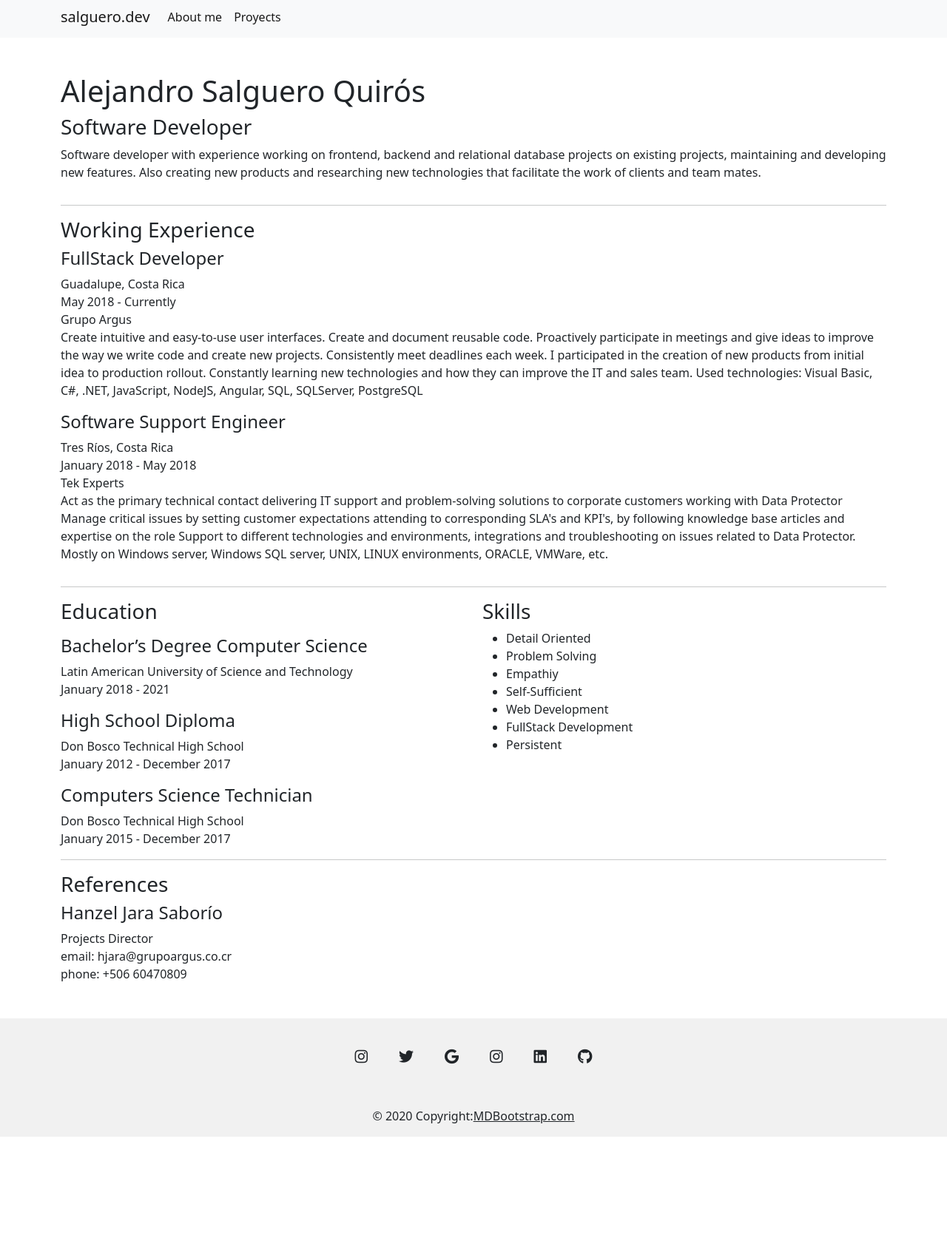
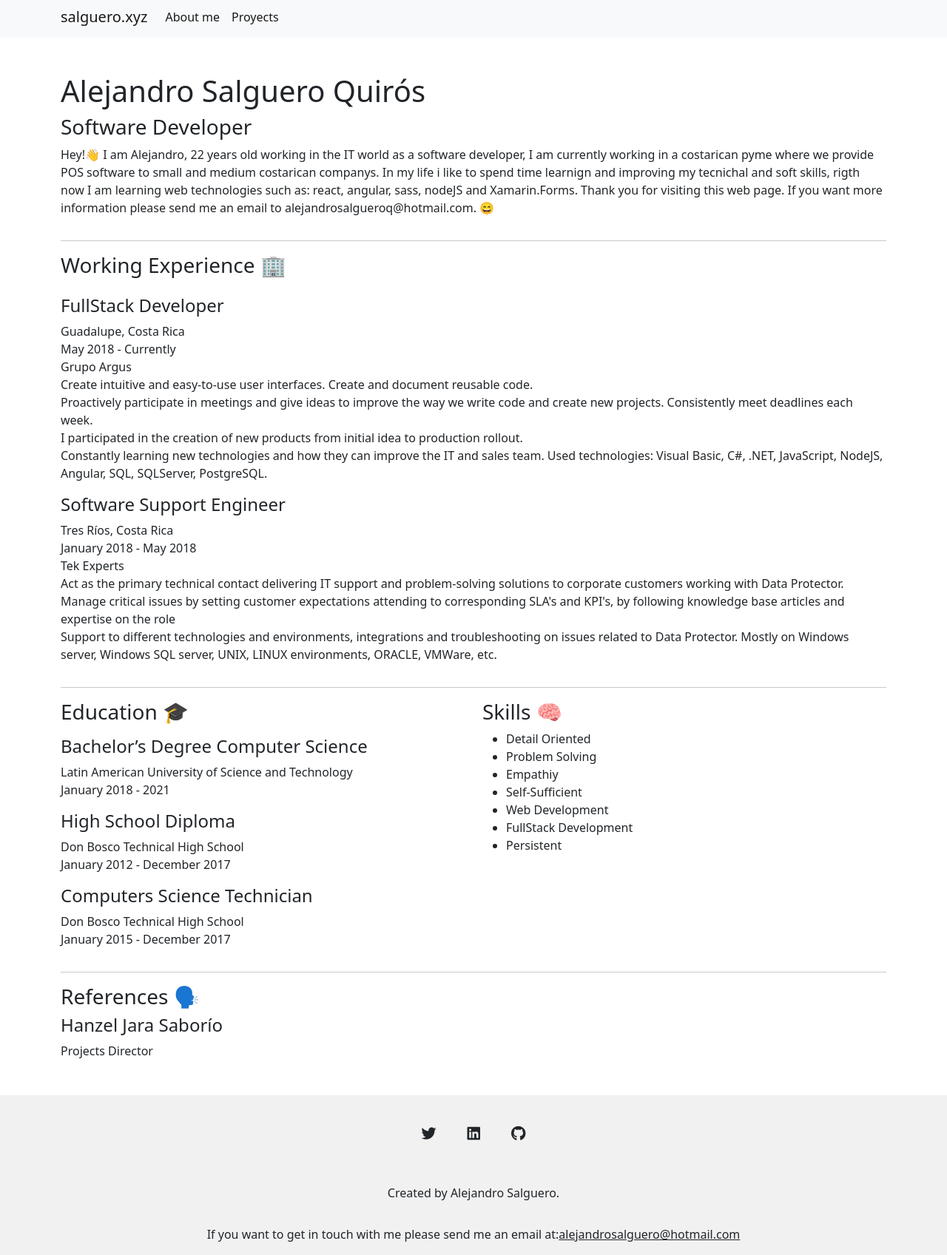
Before and after one commit to alejasalqs/alejo-cv, a React app: page /about in a window 1280 px wide. Shown: the part 5-1702 px from the top of the page at 74% size. Before the commit the page ends 1542 px from the top, so only its background shows below. Built offline with nearby package versions, Linux system fonts and the light colour scheme.

Commit message:
Cambios en contenido

```diff
--- a/public/index.html
+++ b/public/index.html
@@ -7,7 +7,8 @@
     <meta name="theme-color" content="#000000" />
     <meta
       name="description"
-      content="Web site created using create-react-app"
+      content="Alejandro Salguero´s resume website | Hey! I am Alejandro, 22 years old working in the IT world as a
+            software developer"
     />
     <link rel="apple-touch-icon" href="%PUBLIC_URL%/logo192.png" />
     <!--
@@ -31,11 +32,18 @@
       crossorigin="anonymous"
     />
     <link
+      rel="stylesheet"
       href="https://cdnjs.cloudflare.com/ajax/libs/font-awesome/5.15.3/css/all.min.css"
+    />
+    <link
       rel="stylesheet"
-      integrity="sha384-eOJMYsd53ii+scO/bJGFsiCZc+5NDVN2yr8+0RDqr0Ql0h+rP48ckxlpbzKgwra6"
+      href="https://cdnjs.cloudflare.com/ajax/libs/animate.css/4.1.1/animate.min.css"
+    />
+    <script
+      src="https://cdn.jsdelivr.net/npm/bootstrap@5.0.0-beta3/dist/js/bootstrap.bundle.min.js"
+      integrity="sha384-JEW9xMcG8R+pH31jmWH6WWP0WintQrMb4s7ZOdauHnUtxwoG2vI5DkLtS3qm9Ekf"
       crossorigin="anonymous"
-    />
+    ></script>
     <title>Alejandro Salguero | Resume</title>
   </head>
   <body>
--- a/src/components/AboutScreen.js
+++ b/src/components/AboutScreen.js
@@ -3,31 +3,27 @@ import React from "react";
 export const AboutScreen = () => {
   return (
     <>
-      <div className="row">
-        <div className="col">
+      <section className="row animate__animated animate__fadeIn">
         <h1>Alejandro Salguero Quirós</h1>
         <h3>Software Developer</h3>
-        </div>
-      </div>
-      <div className="row">
         <div className="col">
           <p>
-            Software developer with experience working on frontend, backend and
-            relational database projects on existing projects, maintaining and
-            developing new features. Also creating new products and researching
-            new technologies that facilitate the work of clients and team mates.
+            Hey!👋 I am Alejandro, 22 years old working in the IT world as a
+            software developer, I am currently working in a costarican pyme
+            where we provide POS software to small and medium costarican
+            companys. In my life i like to spend time learnign and improving my
+            tecnichal and soft skills, rigth now I am learning web technologies
+            such as: react, angular, sass, nodeJS and Xamarin.Forms. Thank you
+            for visiting this web page. If you want more information please send
+            me an email to alejandrosalgueroq@hotmail.com. 😄
           </p>
         </div>
-      </div>
+      </section>
       <hr />
-      <div className="row">
+      <section className="row animate__animated animate__fadeIn">
+        <h3>Working Experience 🏢</h3>
         <div className="col">
-          <h3>Working Experience</h3>
-        </div>
-      </div>
-
-      <div className="row">
-        <div className="col">
+          <div className="mt-3">
             <h4>FullStack Developer</h4>
             <span>Guadalupe, Costa Rica</span>
             <br />
@@ -35,21 +31,29 @@ export const AboutScreen = () => {
             <br />
             <span>Grupo Argus</span>
             <br />
-          <p>
+            <ul className="list-unstyled">
+              <li>
                 Create intuitive and easy-to-use user interfaces. Create and
-            document reusable code. Proactively participate in meetings and give
-            ideas to improve the way we write code and create new projects.
-            Consistently meet deadlines each week. I participated in the
-            creation of new products from initial idea to production rollout.
-            Constantly learning new technologies and how they can improve the IT
-            and sales team. Used technologies: Visual Basic, C#, .NET,
-            JavaScript, NodeJS, Angular, SQL, SQLServer, PostgreSQL
-          </p>
-        </div>
+                document reusable code.
+              </li>
+              <li>
+                Proactively participate in meetings and give ideas to improve
+                the way we write code and create new projects. Consistently meet
+                deadlines each week.
+              </li>
+              <li>
+                I participated in the creation of new products from initial idea
+                to production rollout.
+              </li>
+              <li>
+                Constantly learning new technologies and how they can improve
+                the IT and sales team. Used technologies: Visual Basic, C#,
+                .NET, JavaScript, NodeJS, Angular, SQL, SQLServer, PostgreSQL.
+              </li>
+            </ul>
           </div>
 
-      <div className="row">
-        <div className="col">
+          <div className="mt-3">
             <h4>Software Support Engineer</h4>
             <span>Tres Ríos, Costa Rica</span>
             <br />
@@ -57,23 +61,32 @@ export const AboutScreen = () => {
             <br />
             <span>Tek Experts</span>
             <br />
-          <p>
+            <ul className="list-unstyled">
+              <li>
                 Act as the primary technical contact delivering IT support and
-            problem-solving solutions to corporate customers working with Data
-            Protector Manage critical issues by setting customer expectations
-            attending to corresponding SLA's and KPI's, by following knowledge
-            base articles and expertise on the role Support to different
-            technologies and environments, integrations and troubleshooting on
-            issues related to Data Protector. Mostly on Windows server, Windows
-            SQL server, UNIX, LINUX environments, ORACLE, VMWare, etc.
-          </p>
+                problem-solving solutions to corporate customers working with
+                Data Protector.
+              </li>
+              <li>
+                Manage critical issues by setting customer expectations
+                attending to corresponding SLA's and KPI's, by following
+                knowledge base articles and expertise on the role
+              </li>
+              <li>
+                Support to different technologies and environments, integrations
+                and troubleshooting on issues related to Data Protector. Mostly
+                on Windows server, Windows SQL server, UNIX, LINUX environments,
+                ORACLE, VMWare, etc.
+              </li>
+            </ul>
           </div>
         </div>
+      </section>
       <hr />
 
-      <section className="row">
-        <div className="col">
-          <h3>Education</h3>
+      <section className="row animate__animated animate__fadeIn">
+        <div className="col-md-6 col-sm-12">
+          <h3>Education 🎓</h3>
 
           <div className="mt-3">
             <h4>Bachelor’s Degree Computer Science</h4>
@@ -89,15 +102,15 @@ export const AboutScreen = () => {
             <span>January 2012 - December 2017</span>
           </div>
 
-          <div className="mt-3">
+          <div className="mt-3 mb-3">
             <h4>Computers Science Technician</h4>
             <span>Don Bosco Technical High School</span>
             <br />
             <span>January 2015 - December 2017</span>
           </div>
         </div>
-        <div className="col">
-          <h3>Skills</h3>
+        <div className="col-md-6 col-sm-12">
+          <h3>Skills 🧠</h3>
           <ul>
             <li>Detail Oriented</li>
             <li>Problem Solving</li>
@@ -109,24 +122,18 @@ export const AboutScreen = () => {
           </ul>
         </div>
       </section>
-
       <hr />
-      <div className="row">
-        <div className="col">
-          <h3>References</h3>
-        </div>
-      </div>
-
-      <div className="row">
+      <section className="row animate__animated animate__fadeIn">
+        <h3>References 🗣️</h3>
         <div className="col">
           <h4>Hanzel Jara Saborío</h4>
           <span>Projects Director</span>
           <br />
-          <span>email: hjara@grupoargus.co.cr</span>
+          {/*<span>email: hjara@grupoargus.co.cr</span>
           <br />
-          <span>phone: +506 60470809</span>
+          <span>phone: +506 60470809</span>*/}
         </div>
-      </div>
+      </section>
     </>
   );
 };
--- a/src/components/ProyectsScreen.js
+++ b/src/components/ProyectsScreen.js
@@ -7,9 +7,9 @@ export const ProyectsScreen = () => {
 
   return (
     <>
-      <h1>Proyects</h1>
+      <h1>Proyects 💻</h1>
       <hr />
-      <div className="row row-cols-1 row-cols-md-3 g-4">
+      <div className="row row-cols-1 row-cols-md-3 g-4 animate__animated animate__fadeIn">
         {proyectsData.map((proyect) => (
           <ProyectCard key={proyect.name} {...proyect} />
         ))}
--- a/src/data/proyects.js
+++ b/src/data/proyects.js
@@ -19,7 +19,8 @@ export const proyects = [
       "This proyect was made using react, in this i was practicing with react-router and blocking routes.",
     name: "Heroes App",
     url: "https://alejasalqs.github.io/react-heros-app/",
-    img: "",
+    img:
+      "https://res.cloudinary.com/asalguerodev/image/upload/v1620276571/resume-app/heroesApp.png",
   },
   {
     description:
@@ -29,4 +30,12 @@ export const proyects = [
     img:
       "https://res.cloudinary.com/asalguerodev/image/upload/v1620274171/resume-app/pokedex-app.png",
   },
+  {
+    description:
+      "This react proyect consumes a pokemon API and displays the results simulating a pokedex. Made with react, react-router, html and bootstrap.",
+    name: "Hooks App",
+    url: "https://alejasalqs.github.io/react-hooks/",
+    img:
+      "https://res.cloudinary.com/asalguerodev/image/upload/v1620362450/resume-app/hooksApp.png",
+  },
 ];
--- a/src/ui/Footer.js
+++ b/src/ui/Footer.js
@@ -11,60 +11,41 @@ export const Footer = () => {
           <section className="mb-4">
             <a
               className="btn btn-link btn-floating btn-lg text-dark m-1"
-              href="#!"
+              href="https://twitter.com/asalgueroq"
               role="button"
               data-mdb-ripple-color="dark"
-            >
-              <i class="fab fa-instagram"></i>
-            </a>
-            <a
-              className="btn btn-link btn-floating btn-lg text-dark m-1"
-              href="#!"
-              role="button"
-              data-mdb-ripple-color="dark"
+              target="_blank"
             >
               <i className="fab fa-twitter"></i>
             </a>
             <a
               className="btn btn-link btn-floating btn-lg text-dark m-1"
-              href="#!"
+              href="https://www.linkedin.com/in/alejandro-salguero/"
               role="button"
               data-mdb-ripple-color="dark"
-            >
-              <i className="fab fa-google"></i>
-            </a>
-            <a
-              className="btn btn-link btn-floating btn-lg text-dark m-1"
-              href="#!"
-              role="button"
-              data-mdb-ripple-color="dark"
-            >
-              <i className="fab fa-instagram"></i>
-            </a>
-
-            <a
-              className="btn btn-link btn-floating btn-lg text-dark m-1"
-              href="#!"
-              role="button"
-              data-mdb-ripple-color="dark"
+              target="_blank"
             >
               <i className="fab fa-linkedin"></i>
             </a>
             <a
               className="btn btn-link btn-floating btn-lg text-dark m-1"
-              href="#!"
+              href="https://github.com/alejasalqs"
               role="button"
               data-mdb-ripple-color="dark"
+              target="_blank"
             >
               <i className="fab fa-github"></i>
             </a>
           </section>
         </div>
 
-        <div class="text-center text-dark p-3">
-          © 2020 Copyright:
-          <a class="text-dark" href="https://mdbootstrap.com/">
-            MDBootstrap.com
+        <div className="text-center text-dark p-3">
+          Created by Alejandro Salguero.
+        </div>
+        <div className="text-center text-dark p-3">
+          If you want to get in touch with me please send me an email at:
+          <a className="text-dark" href="mailto:alejandrosalguero@hotmail.com">
+            alejandrosalguero@hotmail.com
           </a>
         </div>
       </footer>
--- a/src/ui/NavBar.js
+++ b/src/ui/NavBar.js
@@ -11,7 +11,7 @@ export const NavBar = () => {
             to="/about"
             activeClassName="active"
           >
-            salguero.dev
+            salguero.xyz
           </NavLink>
           <button
             className="navbar-toggler"
```
Also changed, not shown: public/favicon.ico, 1 other file. Lines whose indentation alone changed are shown as unchanged.
